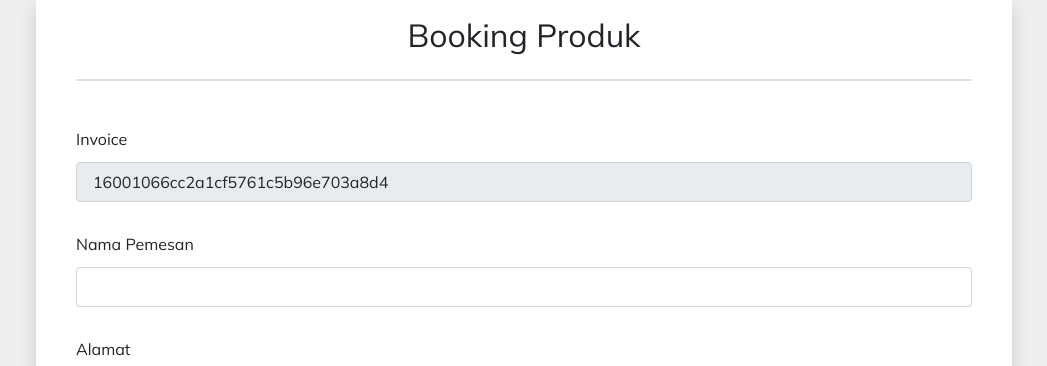
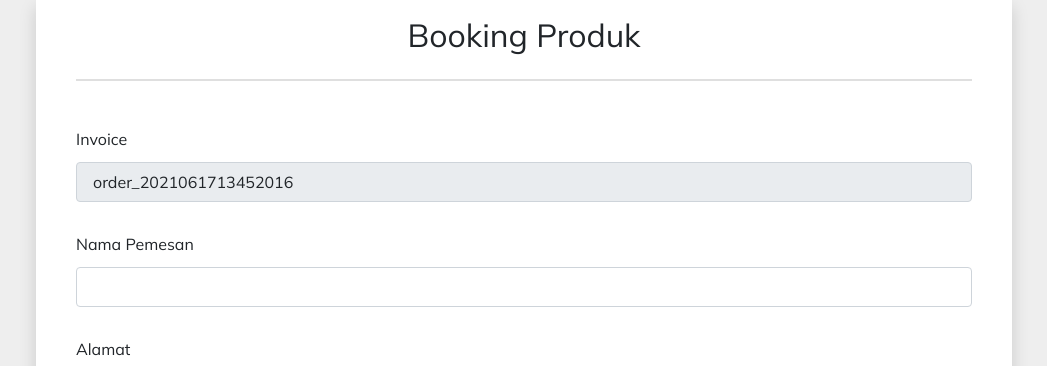
Before and after one commit to YogiPristiawan/kostkita, a PHP site: page /kostkita/booking.php?produk_id=16 in a window 1280 px wide; the page is wider, and only the part inside the window is pictured. Shown: the part 341-707 px from the top of that part, without its empty margins (116-1163 px from the left). Run offline with PHP 8.4, Linux system fonts and the light colour scheme; data comes from the database, SQL or seed files in the repository; data that the repository does not hold is empty.

Commit message:
fix: md5

```diff
--- a/booking.php
+++ b/booking.php
@@ -73,7 +73,7 @@ if (isset($_POST['submit'])) {
 			<input type="hidden" name="nama_produk" value="<?= $_GET['nama_produk']; ?>" required>
 			<div class="form-group">
 				<label for="invoice">Invoice</label>
-				<input type="text" class="form-control readonly" value="<?= md5(mktime() . $_GET['produk_id']); ?>" name="invoice" readonly>
+				<input type="text" class="form-control readonly" value="<?= "order_" . date('YmdHis') . $_GET['produk_id']; ?>" name="invoice" readonly>
 			</div>
 
 			<div class="form-group">
```
